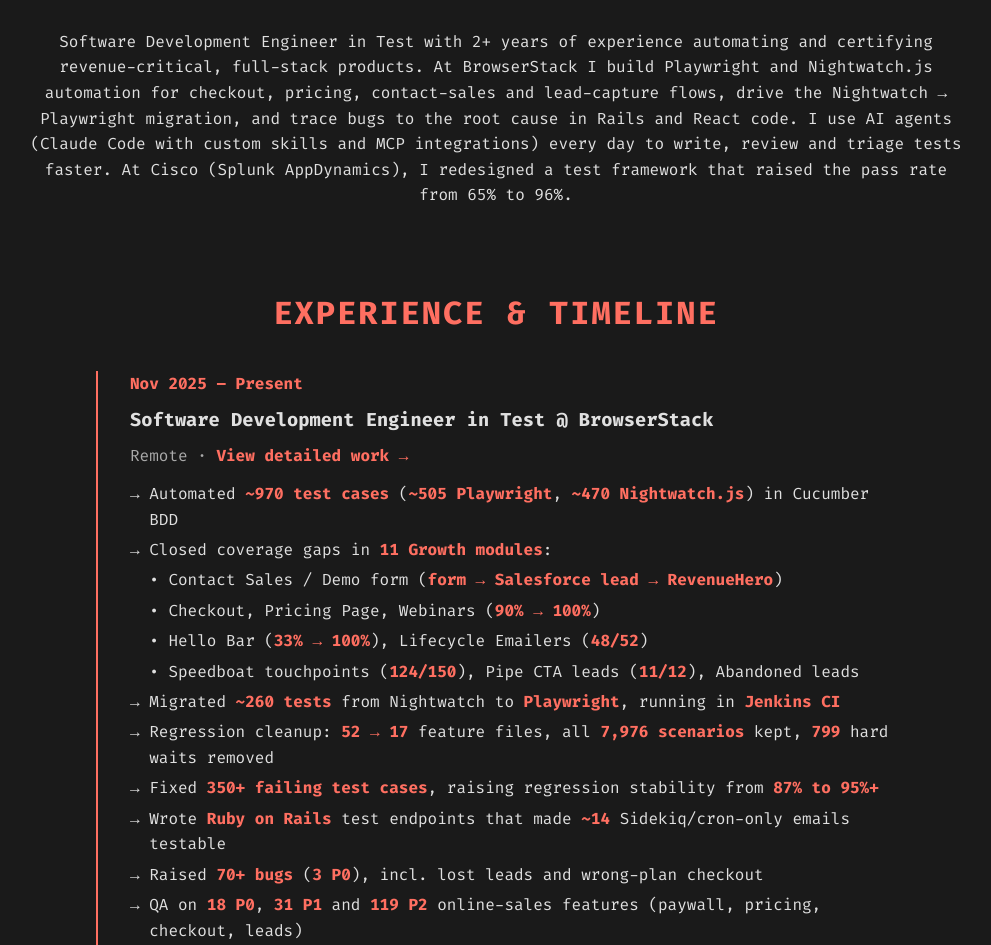
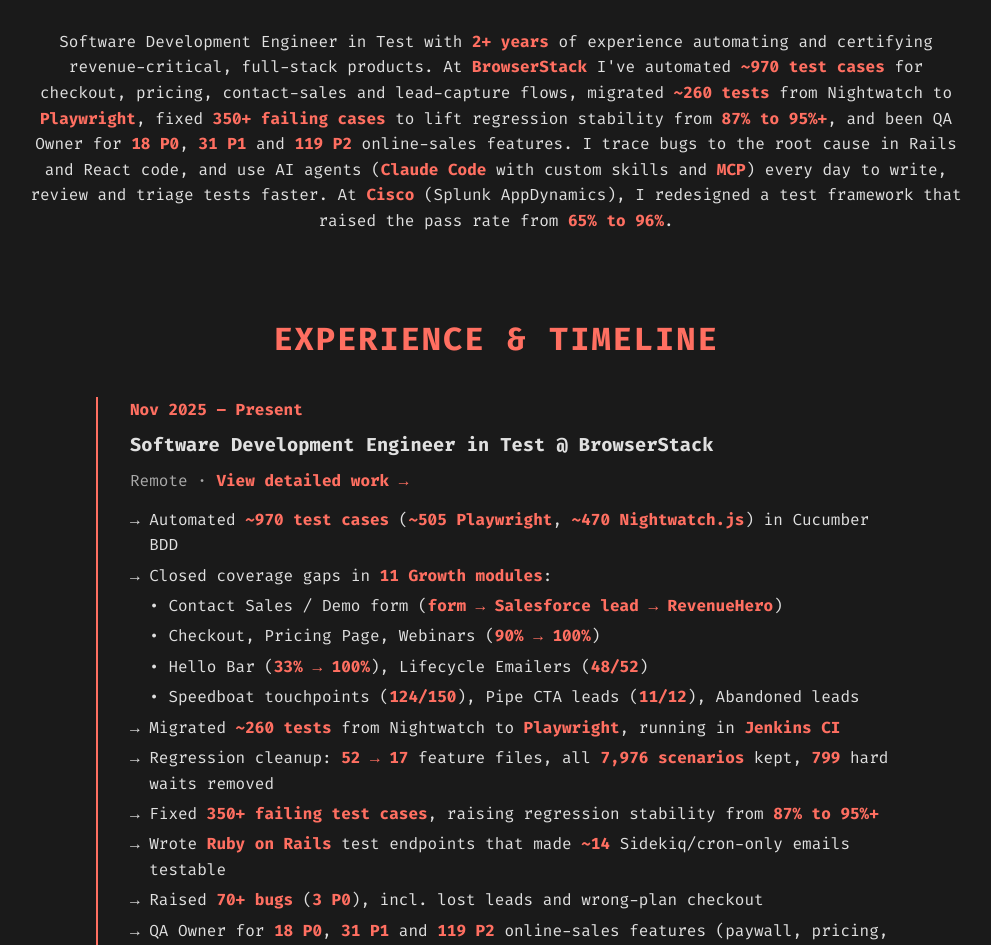
Before and after one commit to Tameemahmedd/tameemmulla-portfolio, a React (Vite) app: page / in a window 1280 px wide. Shown: the part 1064-2009 px from the top of the page, without its empty margins (144-1135 px from the left). Built offline with nearby package versions, Linux system fonts and the light colour scheme.

Commit message:
Update About section with latest figures; use QA Owner wording

```diff
--- a/public/browserstack.html
+++ b/public/browserstack.html
@@ -96,7 +96,7 @@
     <div class="stats">
       <div class="stat"><span class="n">~970</span><span class="l">test cases written (~505 Playwright, ~470 Nightwatch)</span></div>
       <div class="stat"><span class="n">189</span><span class="l">tickets owned, 160 shipped</span></div>
-      <div class="stat"><span class="n">18 · 31 · 119</span><span class="l">P0 · P1 · P2 features tested</span></div>
+      <div class="stat"><span class="n">18 · 31 · 119</span><span class="l">P0 · P1 · P2 features as QA Owner</span></div>
       <div class="stat"><span class="n">70+</span><span class="l">bugs raised, 3 of them P0</span></div>
       <div class="stat"><span class="n">~260</span><span class="l">test cases migrated to Playwright</span></div>
       <div class="stat"><span class="n">329</span><span class="l">PRs with my code, 153 reviewed</span></div>
--- a/src/components/About.jsx
+++ b/src/components/About.jsx
@@ -5,7 +5,7 @@
     <h2>ABOUT ME</h2>
     <p className="tagline">CODE. EAT. SLEEP. REPEAT.</p>
     <p className="summary">
-      Software Development Engineer in Test with 2+ years of experience automating and certifying revenue-critical, full-stack products. At BrowserStack I build Playwright and Nightwatch.js automation for checkout, pricing, contact-sales and lead-capture flows, drive the Nightwatch → Playwright migration, and trace bugs to the root cause in Rails and React code. I use AI agents (Claude Code with custom skills and MCP integrations) every day to write, review and triage tests faster. At Cisco (Splunk AppDynamics), I redesigned a test framework that raised the pass rate from 65% to 96%.
+      Software Development Engineer in Test with <strong>2+ years</strong> of experience automating and certifying revenue-critical, full-stack products. At <strong>BrowserStack</strong> I've automated <strong>~970 test cases</strong> for checkout, pricing, contact-sales and lead-capture flows, migrated <strong>~260 tests</strong> from Nightwatch to <strong>Playwright</strong>, fixed <strong>350+ failing cases</strong> to lift regression stability from <strong>87% to 95%+</strong>, and been QA Owner for <strong>18 P0</strong>, <strong>31 P1</strong> and <strong>119 P2</strong> online-sales features. I trace bugs to the root cause in Rails and React code, and use AI agents (<strong>Claude Code</strong> with custom skills and <strong>MCP</strong>) every day to write, review and triage tests faster. At <strong>Cisco</strong> (Splunk AppDynamics), I redesigned a test framework that raised the pass rate from <strong>65% to 96%</strong>.
     </p>
   </section>
 );
--- a/src/components/About.scss
+++ b/src/components/About.scss
@@ -1,4 +1,4 @@
 #about {
     .tagline { color: $primary-color; margin-bottom: 1.5rem; }
-    .summary { max-width: 950px; margin: 0 auto; }
+    .summary { max-width: 950px; margin: 0 auto; strong { color: $primary-color; } }
   }
--- a/src/components/Experience.jsx
+++ b/src/components/Experience.jsx
@@ -24,7 +24,7 @@
             <li>Fixed <strong>350+ failing test cases</strong>, raising regression stability from <strong>87% to 95%+</strong></li>
             <li>Wrote <strong>Ruby on Rails</strong> test endpoints that made <strong>~14</strong> Sidekiq/cron-only emails testable</li>
             <li>Raised <strong>70+ bugs</strong> (<strong>3 P0</strong>), incl. lost leads and wrong-plan checkout</li>
-            <li>QA on <strong>18 P0</strong>, <strong>31 P1</strong> and <strong>119 P2</strong> online-sales features (paywall, pricing, checkout, leads)</li>
+            <li>QA Owner for <strong>18 P0</strong>, <strong>31 P1</strong> and <strong>119 P2</strong> online-sales features (paywall, pricing, checkout, leads)</li>
             <li>Deploy SPOC for <strong>17 production deploys</strong>, incl. a build-break revert and a rollback</li>
             <li>Daily AI workflow: <strong>Claude Code</strong> skills for PR review and regression triage, <strong>MCP</strong> to classify <strong>150+ test cases</strong></li>
             <li><strong>189 Jira issues</strong> (160 shipped), <strong>329 PRs</strong>, <strong>153 reviews</strong></li>
```
Also changed, not shown: 1 other file (tests, documents, lock files or other folders).
